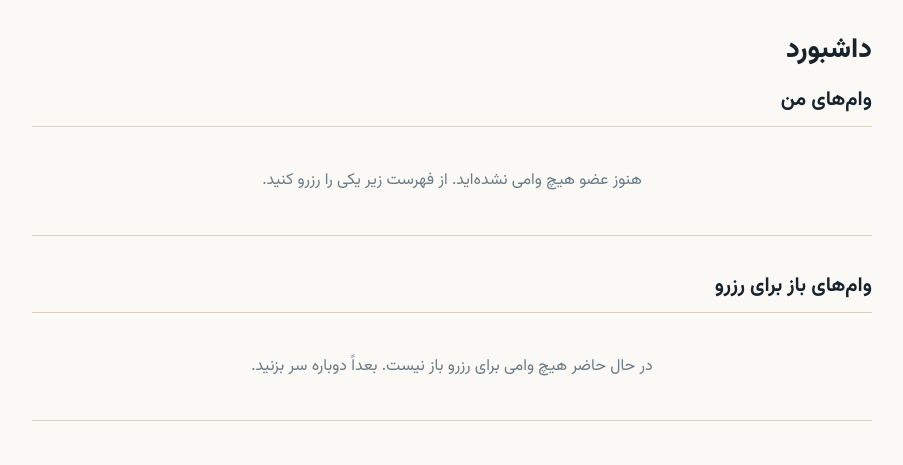
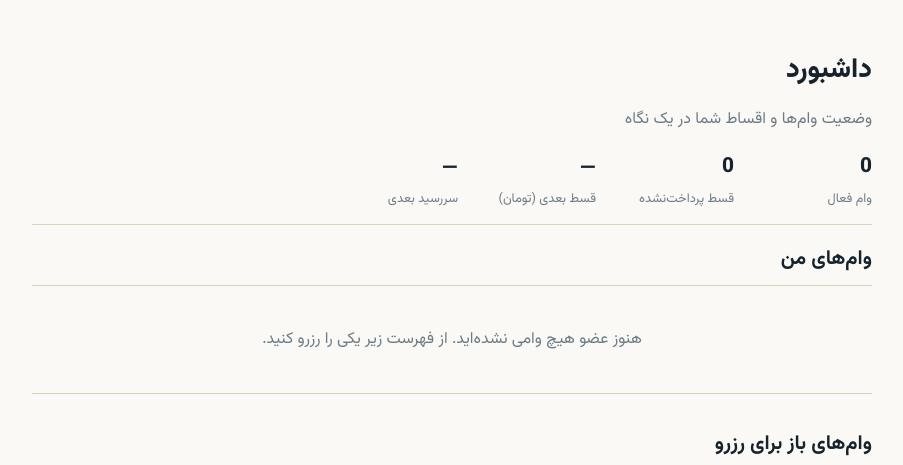
Before and after one commit to mohammadsohrabi204/homeloan_app, a Django app: page / in a window 1280 px wide. Shown: the part 69-534 px from the top of the page, without its empty margins (188-1091 px from the left). Run offline with Django 5.2, Linux system fonts and the light colour scheme; the visitor is signed in with stand-in values (Sample User, id 1); data that the repository does not hold is empty.

Commit message:
Improve user dashboard UI and installment summary

```diff
--- a/templates/loans/dashboard.html
+++ b/templates/loans/dashboard.html
@@ -2,7 +2,34 @@
 {% load humanize %}
 {% block title %}داشبورد{% endblock %}
 {% block content %}
-<h1>داشبورد</h1>
+
+<div class="plan-header">
+  <h1>داشبورد</h1>
+  <p class="muted">وضعیت وام‌ها و اقساط شما در یک نگاه</p>
+
+  <div class="plan-stats">
+    <div class="plan-stat">
+      <span class="value">{{ active_loan_count }}</span>
+      <span class="label">وام فعال</span>
+    </div>
+    <div class="plan-stat">
+      <span class="value">{{ unpaid_count }}</span>
+      <span class="label">قسط پرداخت‌نشده</span>
+    </div>
+    <div class="plan-stat">
+      <span class="value">
+        {% if next_payment %}{{ next_payment.amount|intcomma }}{% else %}—{% endif %}
+      </span>
+      <span class="label">قسط بعدی (تومان)</span>
+    </div>
+    <div class="plan-stat">
+      <span class="value">
+        {% if next_payment %}{{ next_payment.jalali_due_date }}{% else %}—{% endif %}
+      </span>
+      <span class="label">سررسید بعدی</span>
+    </div>
+  </div>
+</div>
 
 <section class="block">
   <h2>وام‌های من</h2>
@@ -13,8 +40,15 @@
           <div class="ledger-row-main">
             <div class="ledger-row-title">{{ r.loan_plan.title }}</div>
             <div class="ledger-row-meta">
-              {% if r.has_won %}<span class="badge badge-brass">برندهٔ دورهٔ {{ r.won_round }}</span>{% else %}عضو این طرح هستید{% endif %}
+              {% if r.has_won %}
+                <span class="badge badge-brass">برندهٔ دورهٔ {{ r.won_round }}</span>
+              {% else %}
+                عضو این طرح هستید
+              {% endif %}
               · {{ r.loan_plan.get_status_display }}
+              {% if r.total_installments %}
+                · {{ r.paid_installments }} از {{ r.total_installments }} قسط پرداخت شده
+              {% endif %}
             </div>
           </div>
           <div class="ledger-row-amount">
```
